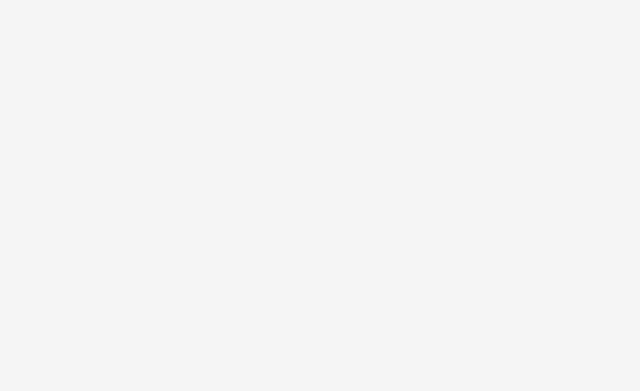
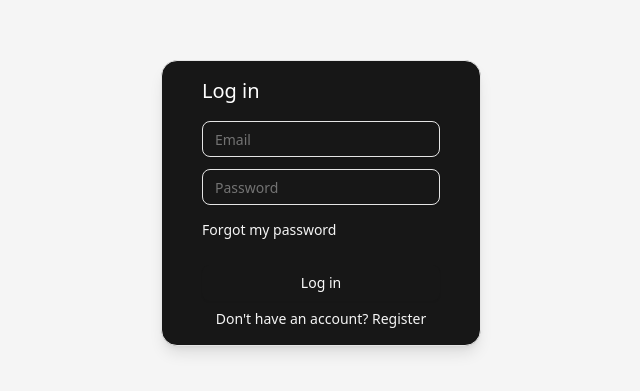
Before and after one commit to leticiamantovani/auth-manager-front, a React (Vite) app: page /login in a window 1280 px wide. Before the commit this address had no page. Shown: the part 197-588 px from the top of the page, without its empty margins (319-959 px from the left). Built offline with nearby package versions, Linux system fonts and the light colour scheme.

Commit message:
fix: fixing text

```diff
--- a/src/App.tsx
+++ b/src/App.tsx
@@ -2,13 +2,15 @@ import { Routes, Route } from "react-router-dom";
 import Login from "./pages/Login.tsx";
 import Register from "./pages/Register.tsx";
 import ResetPassword from "./pages/ResetPassword.tsx";
+import Success from "./pages/Success.tsx";
 
 export default function App() {
   return (
     <Routes>
-      <Route path="/" element={<Login />} />
+      <Route path="/login" element={<Login />} />
       <Route path="/register" element={<Register />} />
       <Route path="/reset-password" element={<ResetPassword />} />
+      <Route path="/" element={<Success />} />
     </Routes>
   );
 }
--- a/src/pages/Login.tsx
+++ b/src/pages/Login.tsx
@@ -14,17 +14,16 @@ export default function Login() {
     e.preventDefault();
     try {
       await login({ email, password });
-      // redirecionar após login
       navigate("/dashboard");
     } catch (err) {
-      alert("Erro no login");
+      alert("Error logging in");
     }
   };
 
   return (
     <Card className="w-80 p-4 bg-primary text-white rounded-2xl shadow-lg">
       <CardContent>
-        <h2 className="text-xl mb-4">Entrar</h2>
+        <h2 className="text-xl mb-4">Log in</h2>
         <form onSubmit={handleSubmit} className="space-y-3">
           <Input
             type="email"
@@ -35,22 +34,22 @@ export default function Login() {
           />
           <Input
             type="password"
-            placeholder="Senha"
+            placeholder="Password"
             value={password}
             onChange={(e) => setPassword(e.target.value)}
             required
           />
           <Link to="/reset-password" className="text-sm text-accent">
-            Esqueci minha senha
+            Forgot my password
           </Link>
         </form>
       </CardContent>
       <CardFooter className="flex flex-col">
         <Button onClick={handleSubmit} className="w-full">
-          Entrar
+          Log in
         </Button>
         <Link to="/register" className="mt-2 text-sm text-accent text-center">
-          Criar conta
+          Don't have an account? Register
         </Link>
       </CardFooter>
     </Card>
--- a/src/pages/Register.tsx
+++ b/src/pages/Register.tsx
@@ -16,14 +16,14 @@ export default function Register() {
       await register({ email, password });
       navigate("/");
     } catch {
-      alert("Erro ao registrar");
+      alert("Error registering");
     }
   };
 
   return (
     <Card className="w-80 p-4 bg-primary text-white rounded-2xl shadow-lg">
       <CardContent>
-        <h2 className="text-xl mb-4">Registrar</h2>
+        <h2 className="text-xl mb-4">Register</h2>
         <form onSubmit={handleSubmit} className="space-y-3">
           <Input
             type="email"
@@ -34,7 +34,7 @@ export default function Register() {
           />
           <Input
             type="password"
-            placeholder="Senha"
+            placeholder="Password"
             value={password}
             onChange={(e) => setPassword(e.target.value)}
             required
@@ -43,10 +43,10 @@ export default function Register() {
       </CardContent>
       <CardFooter className="flex flex-col">
         <Button onClick={handleSubmit} className="w-full">
-          Registrar
+          Register
         </Button>
         <Link to="/" className="mt-2 text-sm text-accent text-center">
-          Voltar ao login
+          Already have an account? Log in
         </Link>
       </CardFooter>
     </Card>
--- a/src/pages/ResetPassword.tsx
+++ b/src/pages/ResetPassword.tsx
@@ -12,16 +12,16 @@ export default function ResetPassword() {
     e.preventDefault();
     try {
       await resetPassword({ email });
-      alert("Verifique seu email para resetar a senha");
+      alert("Verify your email for reset link");
     } catch {
-      alert("Erro ao solicitar reset");
+      alert("Error sending reset link");
     }
   };
 
   return (
     <Card className="w-80 p-4 bg-primary text-white rounded-2xl shadow-lg">
       <CardContent>
-        <h2 className="text-xl mb-4">Resetar Senha</h2>
+        <h2 className="text-xl mb-4">Reset Password</h2>
         <form onSubmit={handleSubmit} className="space-y-3">
           <Input
             type="email"
@@ -34,10 +34,10 @@ export default function ResetPassword() {
       </CardContent>
       <CardFooter className="flex flex-col">
         <Button onClick={handleSubmit} className="w-full">
-          Enviar
+          Send Reset Link
         </Button>
         <Link to="/" className="mt-2 text-sm text-accent text-center">
-          Voltar ao login
+          Back to Login
         </Link>
       </CardFooter>
     </Card>
```
